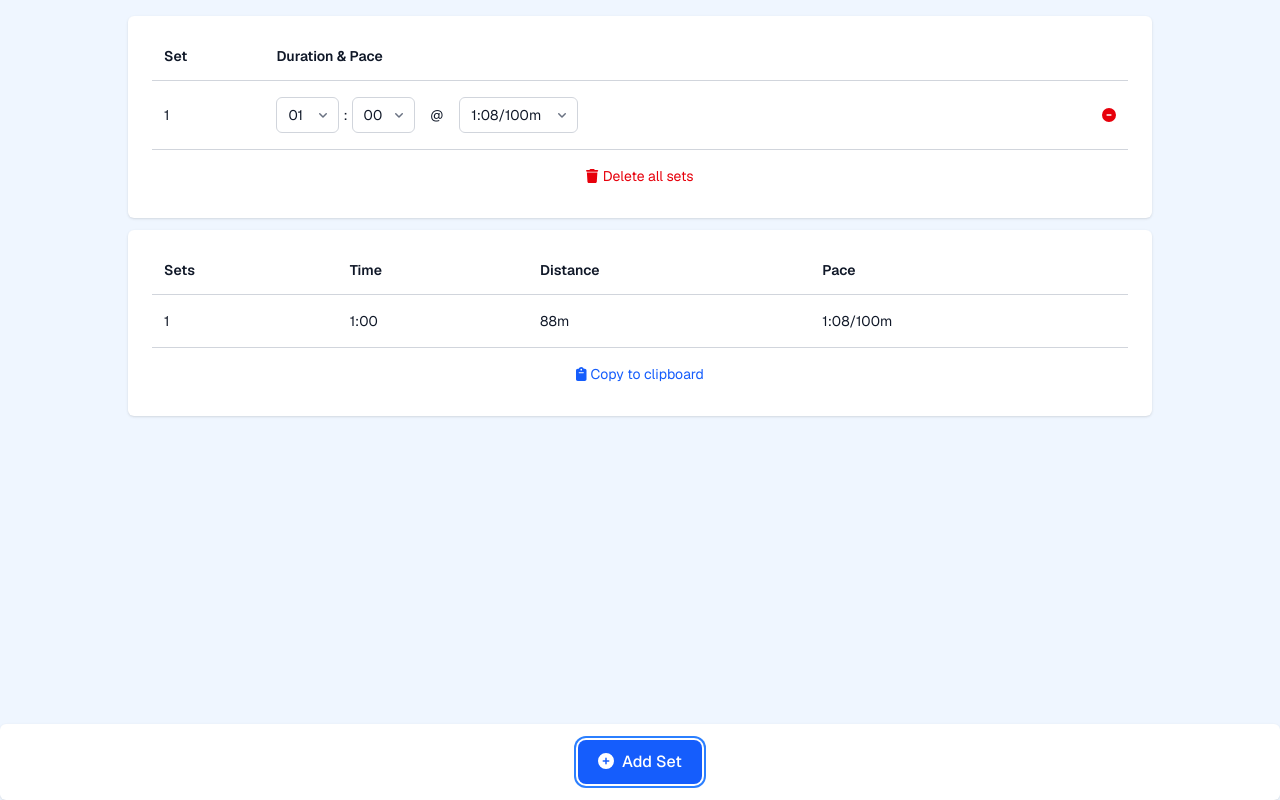
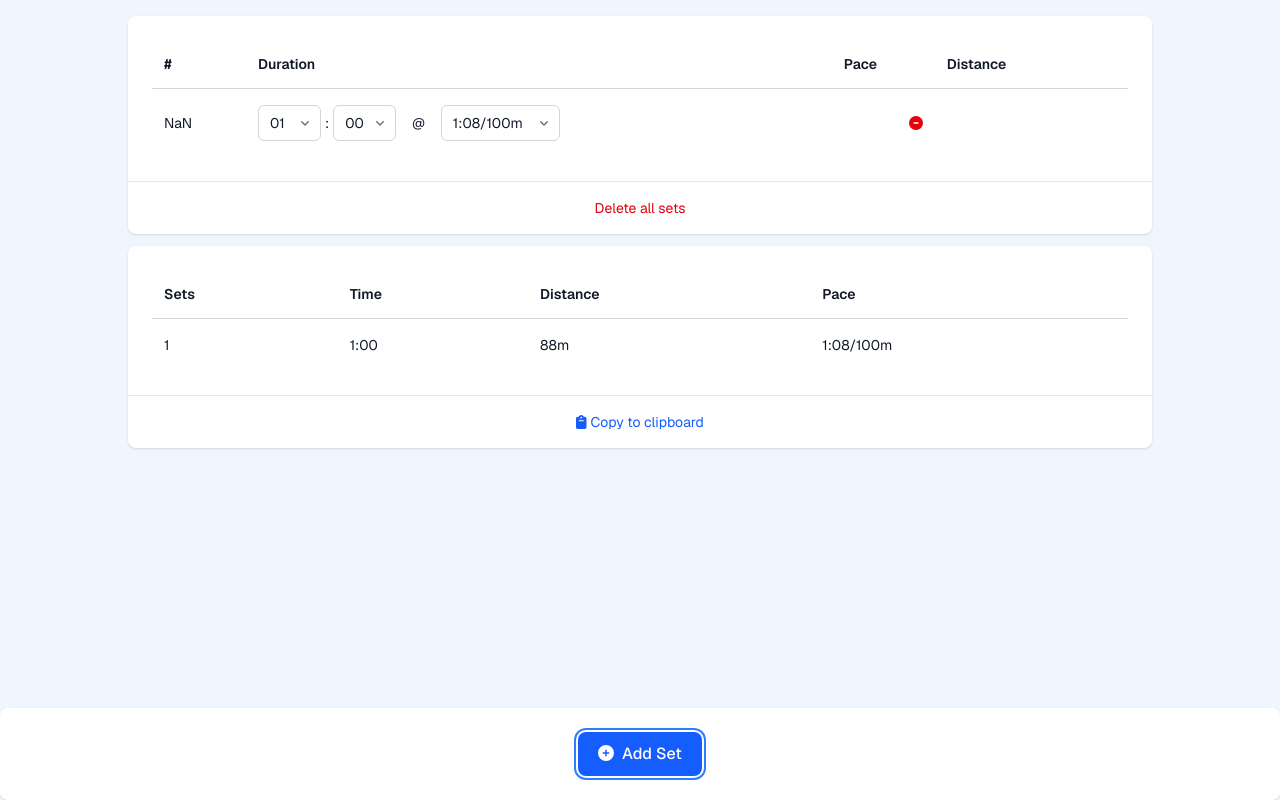
Before and after one commit to gesteves/swimsetter, a Next.js app: page / in a window 1280 px wide. Both pictures are taken after a click on the button "Add Set". Built offline with nearby package versions, Linux system fonts and the light colour scheme.

Commit message:
Add footer

```diff
--- a/app/components/Card.js
+++ b/app/components/Card.js
@@ -1,7 +1,14 @@
-export default function Card({ children, className = "" }) {
+export default function Card({ children, footer, className = "" }) {
   return (
-    <div className={`overflow-hidden rounded-md bg-white px-6 py-4 shadow-sm ${className}`}>
-      {children}
+    <div className={`divide-y divide-gray-200 overflow-hidden rounded-lg bg-white shadow-sm ${className}`}>
+      <div className="px-4 py-5 sm:p-6">
+        {children}
+      </div>
+      {footer && (
+        <div className="px-4 py-4 flex items-center justify-center">
+          {footer}
+        </div>
+      )}
     </div>
   );
 }
--- a/app/components/WorkoutSets.js
+++ b/app/components/WorkoutSets.js
@@ -6,37 +6,36 @@ import { Table, TableHeader, TableHeaderCell, TableBody } from './Table';
 
 export default function WorkoutSets({ sets, onUpdateSet, onRemoveSet, onClearWorkout, lastSetRef }) {
   return (
-    <Card>
+    <Card
+      footer={
+        <button
+          className="text-sm text-red-600 hover:text-red-500 transition-colors"
+          onClick={onClearWorkout}
+        >
+          Delete all sets
+        </button>
+      }
+    >
       <Table>
         <TableHeader>
-          <TableHeaderCell>Set</TableHeaderCell>
-          <TableHeaderCell>Duration & Pace</TableHeaderCell>
-          <TableHeaderCell>
-            <span className="sr-only">Remove</span>
-          </TableHeaderCell>
+          <TableHeaderCell>#</TableHeaderCell>
+          <TableHeaderCell>Duration</TableHeaderCell>
+          <TableHeaderCell>Pace</TableHeaderCell>
+          <TableHeaderCell>Distance</TableHeaderCell>
+          <TableHeaderCell></TableHeaderCell>
         </TableHeader>
         <TableBody>
-          {sets.map((set, i) => (
+          {sets.map((set, index) => (
             <Set
-              key={i}
-              index={i}
+              key={index}
               set={set}
-              onChange={(updated) => onUpdateSet(i, updated)}
-              onRemove={() => onRemoveSet(i)}
-              ref={i === sets.length - 1 ? lastSetRef : null}
+              onUpdate={(updatedSet) => onUpdateSet(index, updatedSet)}
+              onRemove={() => onRemoveSet(index)}
+              ref={index === sets.length - 1 ? lastSetRef : null}
             />
           ))}
         </TableBody>
       </Table>
-      <div className="text-center border-t border-gray-300">
-        <button
-          className="px-3 py-4 text-sm transition-colors text-red-600 hover:text-red-500"
-          onClick={onClearWorkout}
-        >
-          <FontAwesomeIcon icon={faTrash} className="mr-1" />
-          Delete all sets
-        </button>
-      </div>
     </Card>
   );
 }
--- a/app/components/WorkoutStats.js
+++ b/app/components/WorkoutStats.js
@@ -14,7 +14,17 @@ export default function WorkoutStats({ stats, onCopy }) {
   };
 
   return (
-    <Card>
+    <Card
+      footer={
+        <button
+          className="text-sm transition-colors text-blue-600 hover:text-blue-500"
+          onClick={handleCopy}
+        >
+          <FontAwesomeIcon icon={copied ? faClipboardCheck : faClipboard} className="mr-1" />
+          {copied ? "Copied to clipboard!" : "Copy to clipboard"}
+        </button>
+      }
+    >
       <Table>
         <TableHeader>
           <TableHeaderCell>Sets</TableHeaderCell>
@@ -39,15 +49,6 @@ export default function WorkoutStats({ stats, onCopy }) {
           </tr>
         </TableBody>
       </Table>
-      <div className="text-center border-t border-gray-300">
-        <button
-          className="px-3 py-4 text-sm transition-colors text-blue-600 hover:text-blue-500"
-          onClick={handleCopy}
-        >
-          <FontAwesomeIcon icon={copied ? faClipboardCheck : faClipboard} className="mr-1" />
-          {copied ? "Copied to clipboard!" : "Copy to clipboard"}
-        </button>
-      </div>
     </Card>
   );
 }
```
